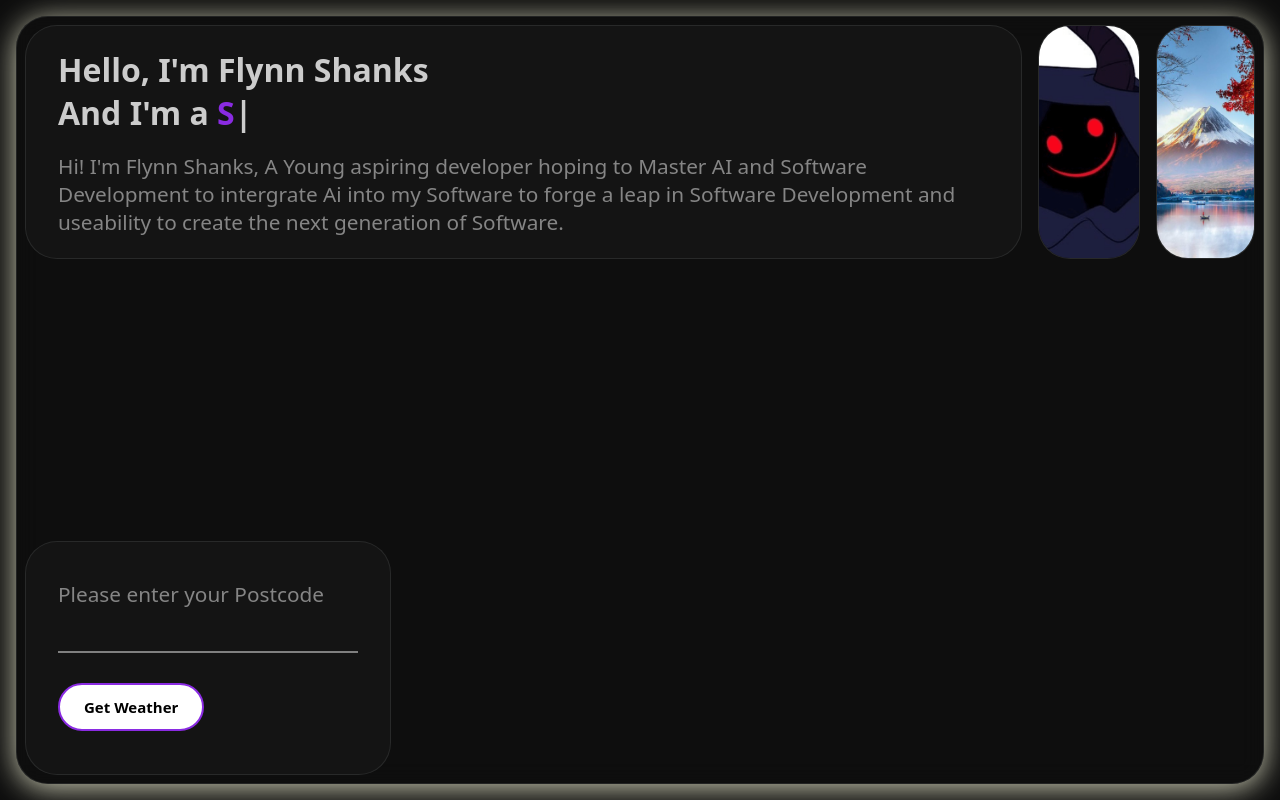
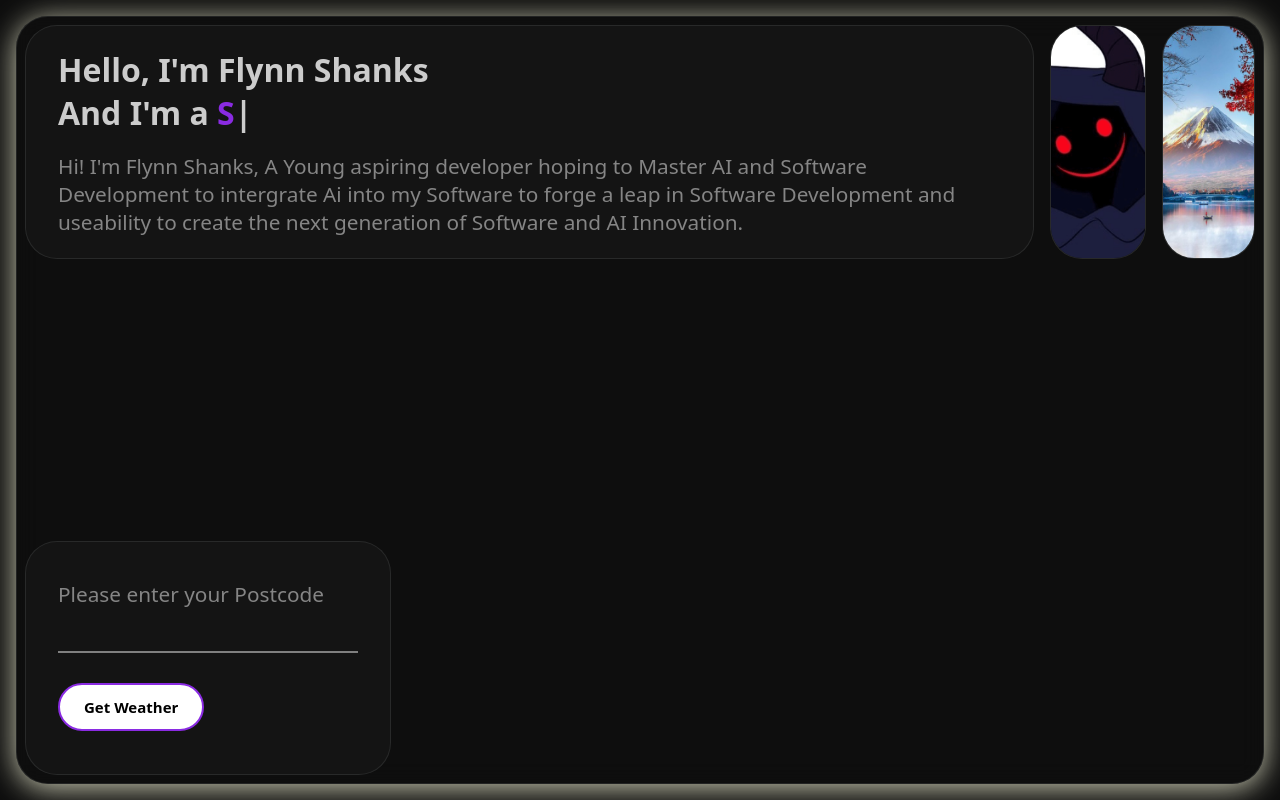
Before and after one commit to DarealVoidBtw/Portfolio, a plain HTML site: page index.html in a window 1280 px wide. Drawn offline with nearby package versions, Linux system fonts and the light colour scheme.

Commit message:
Update index.html

```diff
--- a/index.html
+++ b/index.html
@@ -21,7 +21,7 @@
                                 Hi! I'm Flynn Shanks, A Young aspiring developer
                                 hoping to Master AI and Software Development to intergrate
                                 Ai into my Software to forge a leap in Software Development
-                                and useability to create the next generation of Software.
+                                and useability to create the next generation of Software and AI Innovation.
                             </p>
                         </div>
                     </div>
```
